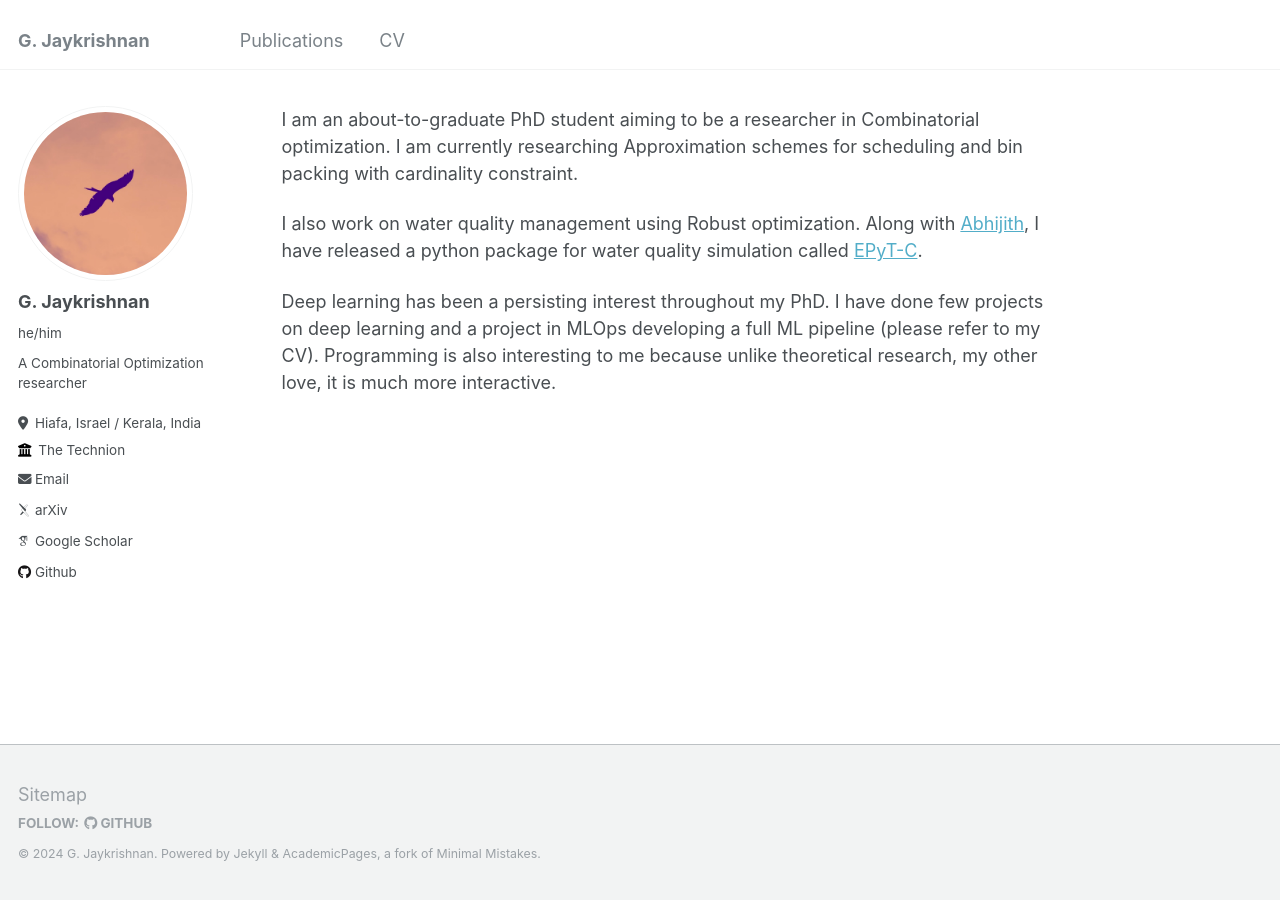
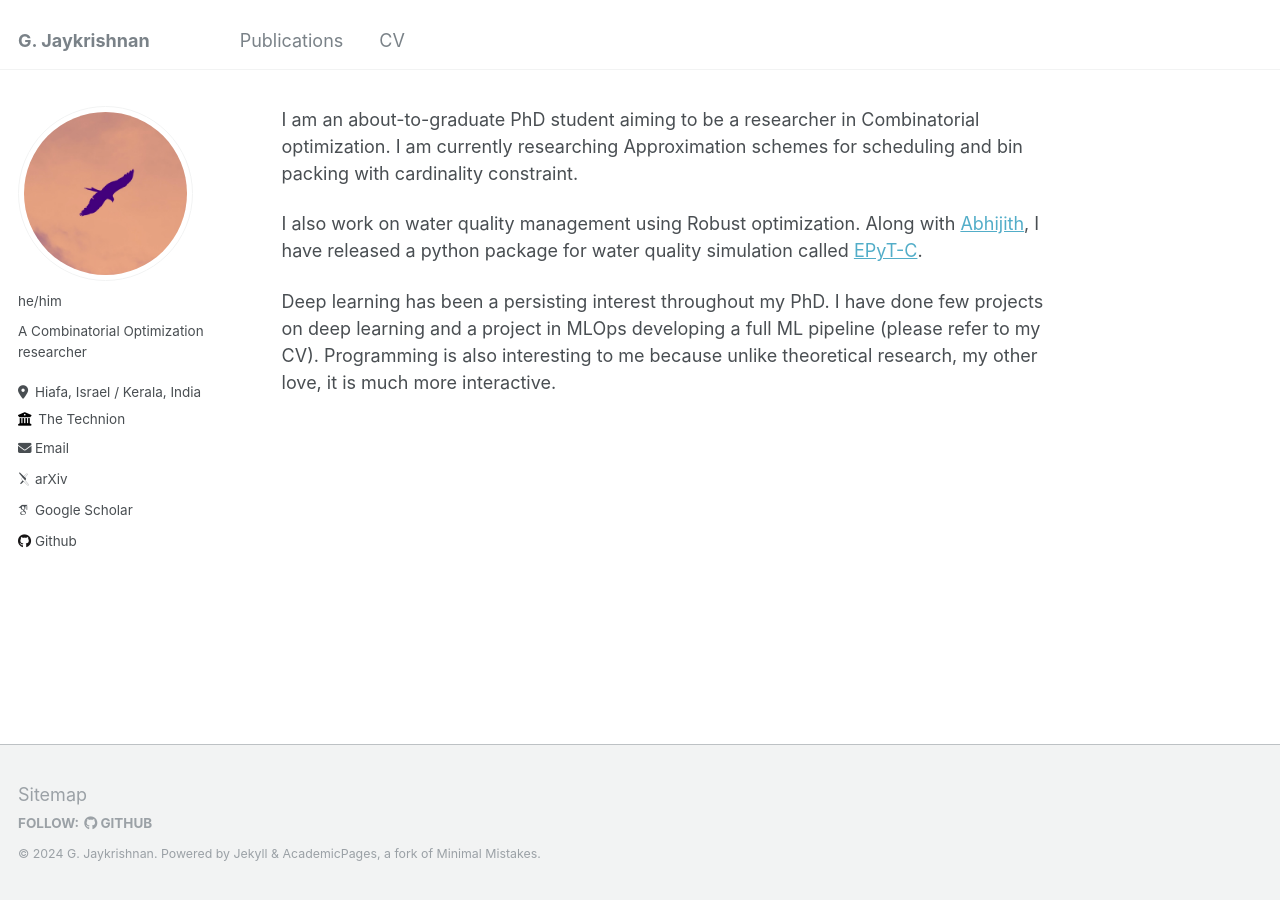
Before and after one commit to gjaykrishnan/gjaykrishnan.github.io, a Jekyll site: the page built from _pages/about.md, in a window 1280 px wide. Built offline with Jekyll 4.4.1, drawn with Linux system fonts in a browser that asks for light colours; some web fonts are replaced.

```diff
--- a/_config.yml
+++ b/_config.yml
@@ -22,7 +22,7 @@ repository               : "gjaykrishnan/gjaykrishnan.github.io"
 author:
   # Biographic information
   avatar           : "profile_new.png"
-  name             : "G. Jaykrishnan"
+  name             : # "G. Jaykrishnan"
   pronouns         : "he/him"
   bio              : "A Combinatorial Optimization researcher"
   location         : "Hiafa, Israel / Kerala, India"
```
